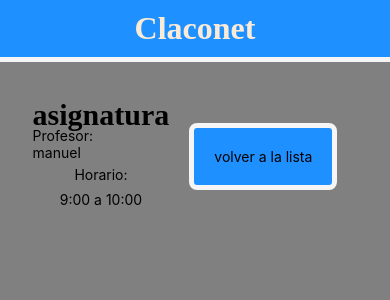
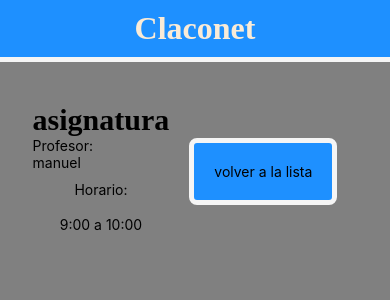
Before and after one commit to manzo1701/claconet, a React Native app: screen /asignatura_1 in a window 390 px wide. Shown: the top 300 px of the page. Built offline with nearby package versions, Linux system fonts and the light colour scheme.

Commit message:
comit realizado

```diff
--- a/Styles/Styles.css
+++ b/Styles/Styles.css
@@ -28,7 +28,7 @@
     text-align: center;
     align-items: center;
     justify-content: center;
-    line-height: 25px;
+    line-height: 35px;
     margin: 20px;
     font-size:20px;
 
```
